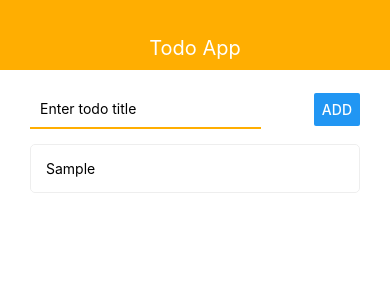
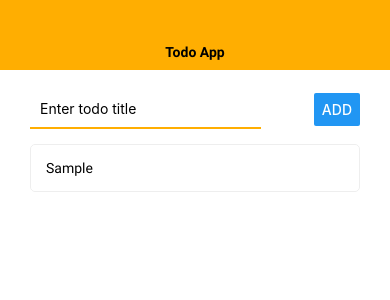
Before and after one commit to cherenkor/react-native-todo-app, a React Native app: screen / in a window 390 px wide. Both pictures are taken after typing "Sample" into the empty fields and a click on the button "ADD". Shown: the top 300 px of the page. Built offline with nearby package versions, Linux system fonts and the light colour scheme.

Commit message:
Add own text components based on font

```diff
--- a/App.js
+++ b/App.js
@@ -1,13 +1,34 @@
 import React, { useState } from "react";
 import { StyleSheet, View, Alert } from "react-native";
+import * as Font from "expo-font";
+import { AppLoading } from "expo";
+
 import { Navbar } from "./src/components/Navbar";
 import MainScreen from "./src/screens/MainScreen";
 import TodoScreen from "./src/screens/TodoScreen";
 import { todos as todoMocks } from "./src/mocks";
 
+const loadApplication = async () => {
+  await Font.loadAsync({
+    "roboto-regular": require("./assets/fonts/Roboto-Regular.ttf"),
+    "roboto-bold": require("./assets/fonts/Roboto-Bold.ttf"),
+  });
+};
+
 export default function App() {
+  const [isReady, setIsReady] = useState(false);
   const [todoId, setTodoId] = useState(null);
   const [todos, setTodos] = useState(todoMocks);
+
+  if (!isReady) {
+    return (
+      <AppLoading
+        startAsync={loadApplication}
+        onError={(err) => console.error(err)}
+        onFinish={() => setIsReady(true)}
+      />
+    );
+  }
 
   const addTodo = (title) => {
     setTodos((prev) => [
--- a/package.json
+++ b/package.json
@@ -9,6 +9,7 @@
   },
   "dependencies": {
     "expo": "~37.0.3",
+    "expo-font": "^8.1.1",
     "react": "~16.9.0",
     "react-dom": "~16.9.0",
     "react-native": "https://github.com/expo/react-native/archive/sdk-37.0.1.tar.gz",
--- a/src/components/AddTodo.js
+++ b/src/components/AddTodo.js
@@ -6,7 +6,7 @@ export const AddTodo = ({ addTodo, todos }) => {
   const [value, setValue] = useState("");
   const todoExists = (title) => todos.some((todo) => title === todo.title);
   const pressHandler = () => {
-    if (!value) {
+    if (!value.trim()) {
       return Alert.alert(`Title can not be empty`);
     }
 
@@ -23,7 +23,7 @@ export const AddTodo = ({ addTodo, todos }) => {
       <TextInput
         style={styles.textInput}
         value={value}
-        onChangeText={(text) => setValue(text.trim())}
+        onChangeText={(text) => setValue(text)}
         placeholder="Enter todo title"
         autoCorrect={false}
         autoCapitalize="none"
--- a/src/components/Navbar.js
+++ b/src/components/Navbar.js
@@ -1,11 +1,12 @@
 import React from "react";
-import { View, Text, StyleSheet } from "react-native";
+import { View, StyleSheet } from "react-native";
 import { THEME } from "../theme";
+import AppTextBold from "./ui/AppTextBold";
 
 export const Navbar = ({ title }) => {
   return (
     <View style={styles.navbar}>
-      <Text style={styles.text}>{title}</Text>
+      <AppTextBold style={styles.text}>{title}</AppTextBold>
     </View>
   );
 };
--- a/src/components/Todo.js
+++ b/src/components/Todo.js
@@ -1,5 +1,6 @@
 import React from "react";
-import { View, Text, StyleSheet, TouchableOpacity } from "react-native";
+import { View, StyleSheet, TouchableOpacity } from "react-native";
+import AppText from "./ui/AppText";
 
 export const Todo = ({ todo, removeTodo, setTodoId }) => {
   const onPressHandler = () => {
@@ -17,7 +18,7 @@ export const Todo = ({ todo, removeTodo, setTodoId }) => {
       onLongPress={onLongPressHandler}
     >
       <View style={styles.todo}>
-        <Text>{todo.title}</Text>
+        <AppText>{todo.title}</AppText>
       </View>
     </TouchableOpacity>
   );
--- /dev/null
+++ b/src/components/ui/AppText.js
@@ -0,0 +1,14 @@
+import React from "react";
+import { View, Text, StyleSheet } from "react-native";
+
+const AppText = (props) => (
+  <Text style={{ ...styles.default, ...props.styles }}>{props.children}</Text>
+);
+
+const styles = StyleSheet.create({
+  default: {
+    fontFamily: "roboto-regular",
+  },
+});
+
+export default AppText;
--- /dev/null
+++ b/src/components/ui/AppTextBold.js
@@ -0,0 +1,14 @@
+import React from "react";
+import { Text, StyleSheet } from "react-native";
+
+const AppTextBold = (props) => (
+  <Text style={{ ...styles.default, ...props.styles }}>{props.children}</Text>
+);
+
+const styles = StyleSheet.create({
+  default: {
+    fontFamily: "roboto-bold",
+  },
+});
+
+export default AppTextBold;
--- a/src/screens/TodoScreen.js
+++ b/src/screens/TodoScreen.js
@@ -1,6 +1,7 @@
 import React, { useState } from "react";
-import { View, Text, StyleSheet, Button, Alert } from "react-native";
+import { View, StyleSheet, Button, Alert } from "react-native";
 import { THEME } from "../theme";
+import AppTextBold from "../components/ui/AppTextBold";
 import AppCard from "../components/ui/AppCard";
 import EditModal from "../components/EditModal";
 
@@ -33,7 +34,7 @@ const TodoScreen = ({ todo, goBack, removeTodo, updateTodoTitle }) => {
 
       <AppCard style={styles.card}>
         <View style={styles.cardContent}>
-          <Text style={styles.title}>{todo.title}</Text>
+          <AppTextBold style={styles.title}>{todo.title}</AppTextBold>
           <Button
             style={styles.editButton}
             title="Edit"
```
Also changed, not shown: assets/fonts/Roboto-Bold.ttf (added), assets/fonts/Roboto-Regular.ttf (added).
